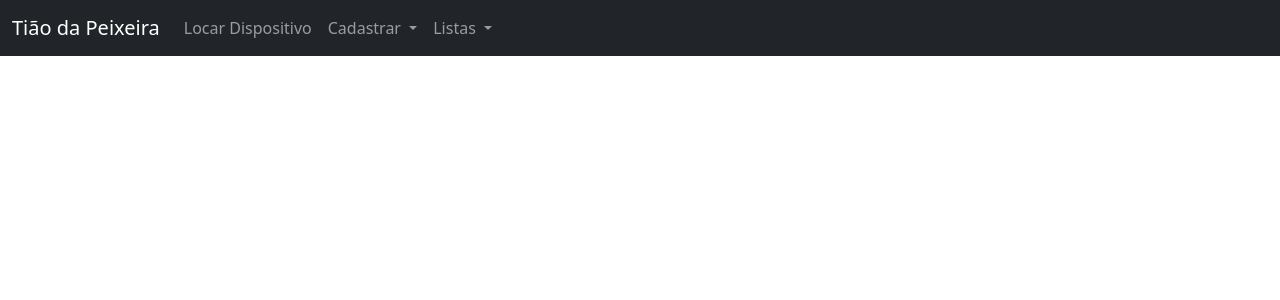
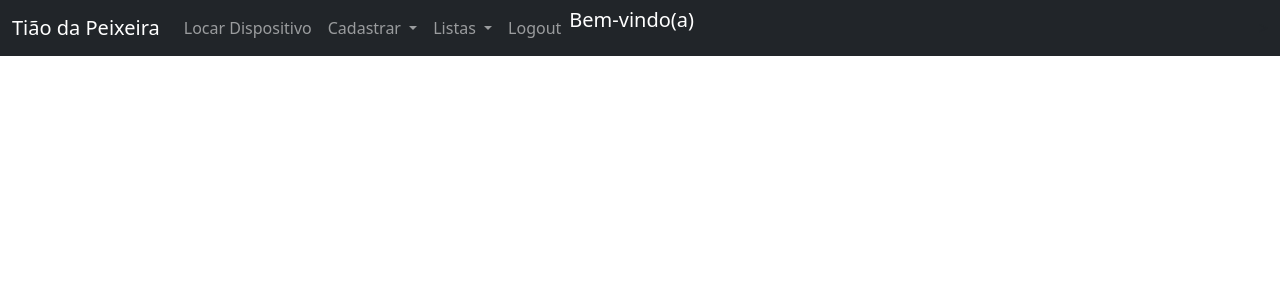
Before and after one commit to Pedro-HenriqueFF/Lanhouse, a Python web app: template flask/templates/base.html in a window 1280 px wide. Shown: the top 300 px of the page. Run offline with Jinja, Linux system fonts and the light colour scheme; the template is opened without the code that fills it, so the values that code supplies are empty; some libraries are stand-ins or nearby versions.

Commit message:
Inicial beta 12

```diff
--- a/flask/templates/base.html
+++ b/flask/templates/base.html
@@ -8,6 +8,7 @@
 
     </head>
 <body>
+
   <svg xmlns="http://www.w3.org/2000/svg" style="display: none;">
     <symbol id="check-circle-fill" fill="currentColor" viewBox="0 0 16 16">
       <path d="M16 8A8 8 0 1 1 0 8a8 8 0 0 1 16 0zm-3.97-3.03a.75.75 0 0 0-1.08.022L7.477 9.417 5.384 7.323a.75.75 0 0 0-1.06 1.06L6.97 11.03a.75.75 0 0 0 1.079-.02l3.992-4.99a.75.75 0 0 0-.01-1.05z"/>
@@ -49,6 +50,12 @@
               <li><a class="dropdown-item" href="{{url_for('listar_dispositivos')}}">Dispositivos</a></li>
             </ul>
           </li>
+          <li class="nav-item">
+            <a class="nav-link" return="{redirect{url_for('login')}}">Logout</a>
+          </li>
+          <li class="nav-item">
+            <span class="navbar-brand mb-0 h1"> Bem-vindo(a) {{usuario.username}}</span>
+          </li>
         </ul>>
       </div>
     </div>
```
